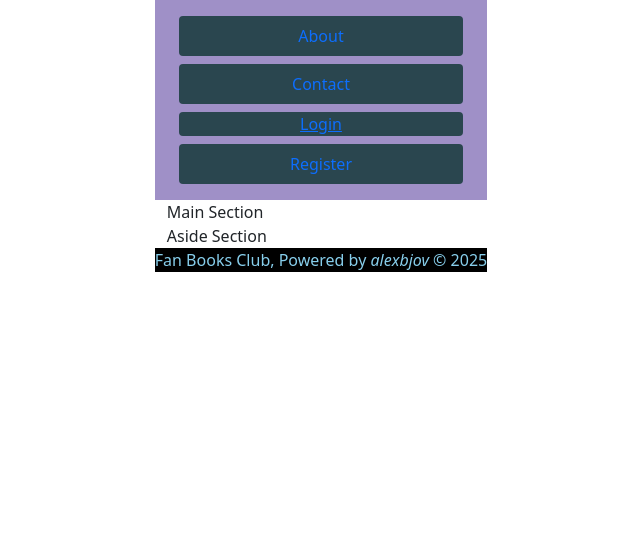
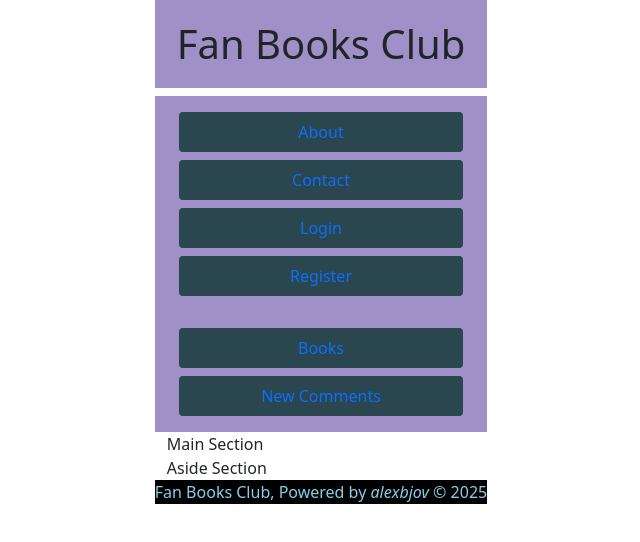
Before and after one commit to alexbjov/Angular-Project-2025, an Angular app: page / in a window 1280 px wide. Shown: the top 542 px of the page, without its empty margins (319-959 px from the left). Built offline with nearby package versions, Linux system fonts and the light colour scheme.

Commit message:
Adjust layout in the header

```diff
--- a/src/app/shared/header/header.html
+++ b/src/app/shared/header/header.html
@@ -1,14 +1,25 @@
+<h1>Fan Books Club</h1>
+
 <ul class="nav nav-pills">
   <li class="nav-item">
-    <a class="nav-link" href="/about">About</a>
+    <a class="nav-link" href="#">About</a>
   </li>
   <li class="nav-item">
-    <a class="nav-link" href="/contact">Contact</a>
+    <a class="nav-link" href="#">Contact</a>
   </li>
   <li class="nav-item">
-    <a class="nav-link-active" href="/login">Login</a>
+    <a class="nav-link" href="#">Login</a>
   </li>
   <li class="nav-item">
-    <a class="nav-link" href="/register">Register</a>
+    <a class="nav-link" href="#">Register</a>
   </li>
 </ul>
+
+<ul class="nav nav-pills">
+  <li class="nav-item">
+    <a class="nav-link" href="#">Books</a>
+  </li>
+  <li class="nav-item">
+    <a class="nav-link" href="#">New Comments</a>
+  </li>
+</ul>
```
